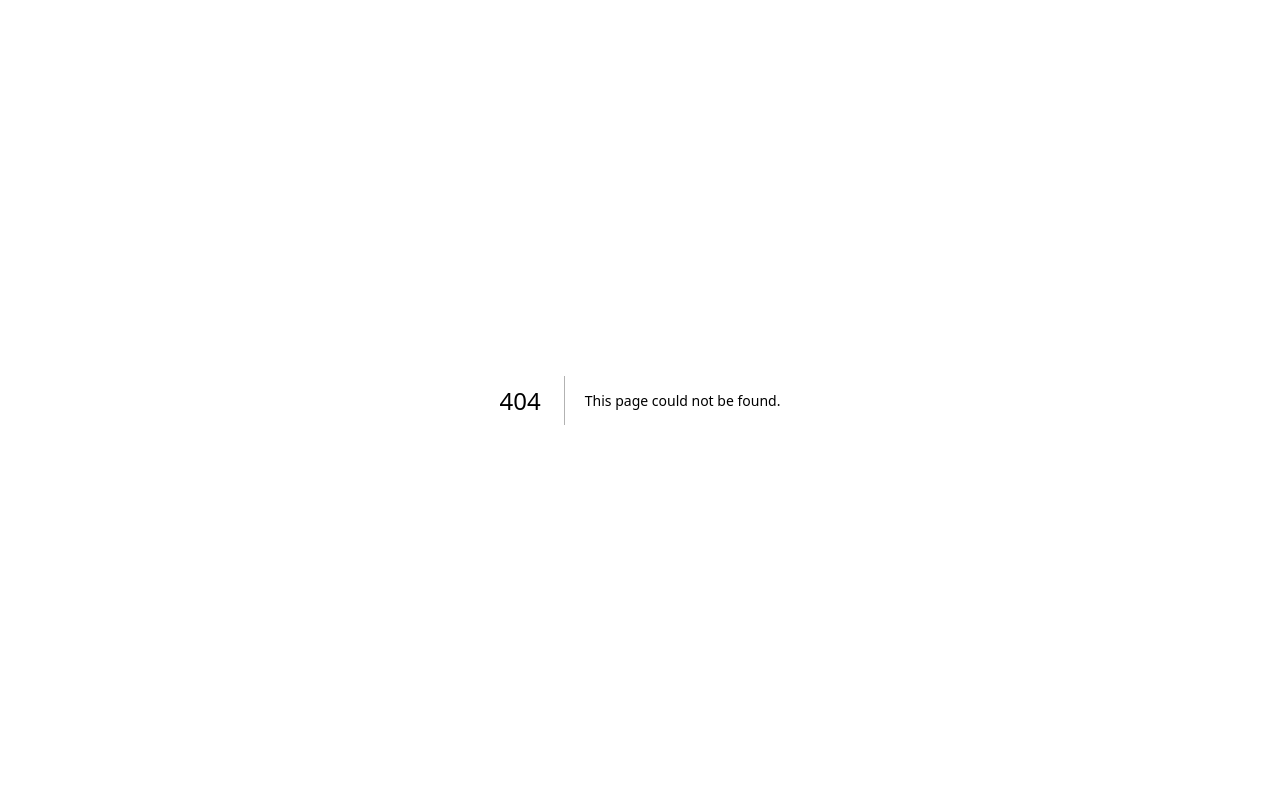
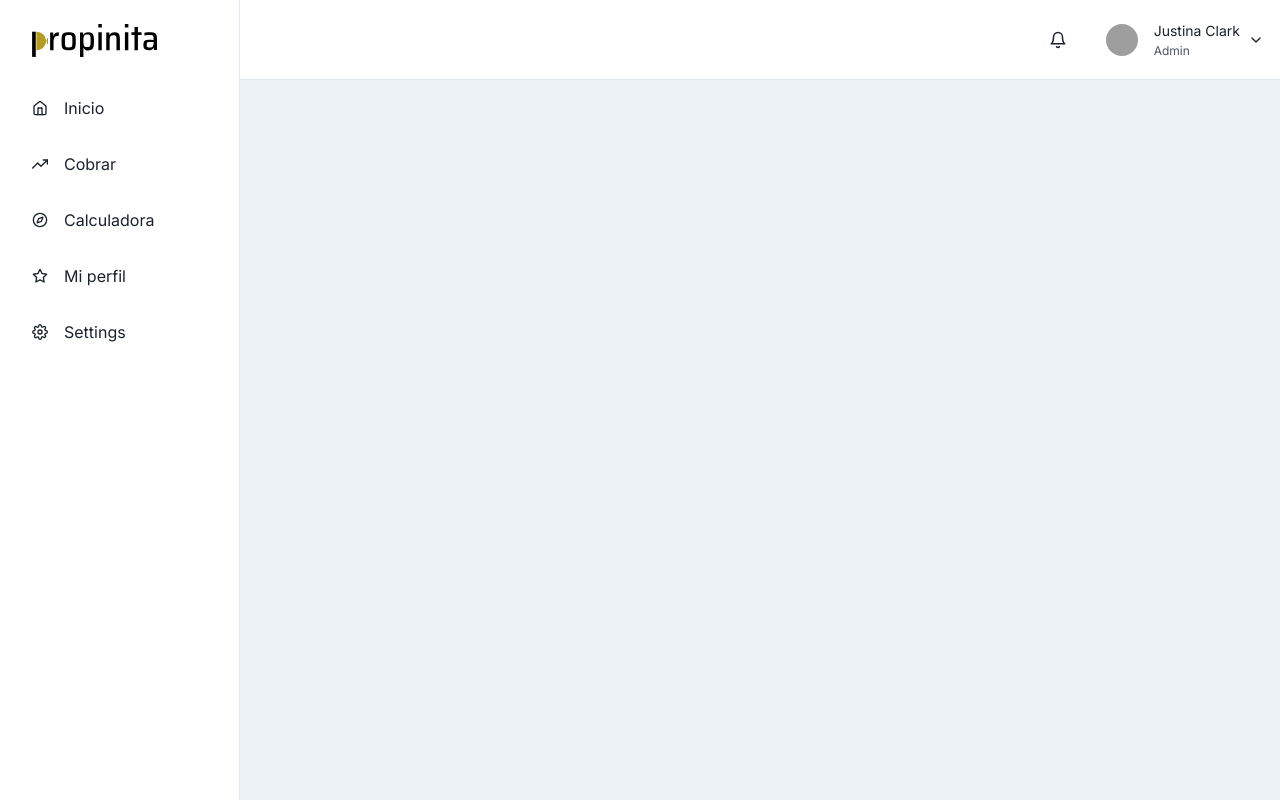
Before and after one commit to francocampaiola/propinita, a Next.js app: page /dashboard in a window 1280 px wide. Before the commit this address had no page. Built offline with nearby package versions, Linux system fonts and the light colour scheme; grey boxes are pictures that could not be loaded.

Commit message:
add: dashboard

```diff
--- a/package.json
+++ b/package.json
@@ -14,10 +14,13 @@
     "@chakra-ui/react": "^2.8.2",
     "@emotion/react": "^11.11.4",
     "@emotion/styled": "^11.11.5",
+    "@supabase/ssr": "^0.3.0",
+    "@supabase/supabase-js": "^2.43.5",
     "framer-motion": "^11.2.10",
     "next": "14.2.3",
     "react": "^18",
-    "react-dom": "^18"
+    "react-dom": "^18",
+    "react-icons": "^5.2.1"
   },
   "devDependencies": {
     "@types/node": "^20",
--- a/src/app/(session)/login/actions.ts
+++ b/src/app/(auth)/login/actions.ts
@@ -18,6 +18,6 @@
     redirect('/error')
   }
 
-  revalidatePath('/', 'layout');
-  redirect('/');
+  revalidatePath('/dashboard', 'layout');
+  redirect('/dashboard');
 }
--- /dev/null
+++ b/src/app/components/Sidebar.tsx
@@ -0,0 +1,223 @@
+'use client'
+
+import {
+    IconButton,
+    Avatar,
+    Box,
+    CloseButton,
+    Flex,
+    HStack,
+    VStack,
+    Icon,
+    useColorModeValue,
+    Text,
+    Drawer,
+    DrawerContent,
+    useDisclosure,
+    BoxProps,
+    FlexProps,
+    Menu,
+    MenuButton,
+    MenuDivider,
+    MenuItem,
+    MenuList,
+} from '@chakra-ui/react'
+import {
+    FiHome,
+    FiTrendingUp,
+    FiCompass,
+    FiStar,
+    FiSettings,
+    FiMenu,
+    FiBell,
+    FiChevronDown,
+} from 'react-icons/fi'
+import { IconType } from 'react-icons'
+import Image from 'next/image'
+import logoPropinita from '/public/assets/img/logo.svg'
+
+interface LinkItemProps {
+    name: string
+    icon: IconType
+}
+
+interface NavItemProps extends FlexProps {
+    icon: IconType
+    children: React.ReactNode
+}
+
+interface MobileProps extends FlexProps {
+    onOpen: () => void
+}
+
+interface SidebarProps extends BoxProps {
+    onClose: () => void
+}
+
+const LinkItems: Array<LinkItemProps> = [
+    { name: 'Inicio', icon: FiHome },
+    { name: 'Cobrar', icon: FiTrendingUp },
+    { name: 'Calculadora', icon: FiCompass },
+    { name: 'Mi perfil', icon: FiStar },
+    { name: 'Settings', icon: FiSettings },
+]
+
+const SidebarContent = ({ onClose, ...rest }: SidebarProps) => {
+    return (
+        <Box
+            transition="3s ease"
+            bg={useColorModeValue('white', 'gray.900')}
+            borderRight="1px"
+            borderRightColor={useColorModeValue('gray.200', 'gray.700')}
+            w={{ base: 'full', md: 60 }}
+            pos="fixed"
+            h="full"
+            {...rest}>
+            <Flex h="20" alignItems="center" mx="8" justifyContent="space-between">
+                <Text fontSize="2xl" fontFamily="monospace" fontWeight="bold">
+                    <Image src={logoPropinita} alt='Logo' width={125} />
+                </Text>
+                <CloseButton display={{ base: 'flex', md: 'none' }} onClick={onClose} />
+            </Flex>
+            {LinkItems.map((link) => (
+                <NavItem key={link.name} icon={link.icon}>
+                    {link.name}
+                </NavItem>
+            ))}
+        </Box>
+    )
+}
+
+const NavItem = ({ icon, children, ...rest }: NavItemProps) => {
+    return (
+        <Box
+            as="a"
+            href="#"
+            style={{ textDecoration: 'none' }}
+            _focus={{ boxShadow: 'none' }}>
+            <Flex
+                align="center"
+                p="4"
+                mx="4"
+                borderRadius="lg"
+                role="group"
+                cursor="pointer"
+                _hover={{
+                    bg: '#B09C3E',
+                    color: 'white',
+                }}
+                {...rest}>
+                {icon && (
+                    <Icon
+                        mr="4"
+                        fontSize="16"
+                        _groupHover={{
+                            color: 'white',
+                        }}
+                        as={icon}
+                    />
+                )}
+                {children}
+            </Flex>
+        </Box>
+    )
+}
+
+const MobileNav = ({ onOpen, ...rest }: MobileProps) => {
+    return (
+        <Flex
+            ml={{ base: 0, md: 60 }}
+            px={{ base: 4, md: 4 }}
+            height="20"
+            alignItems="center"
+            bg={useColorModeValue('white', 'gray.900')}
+            borderBottomWidth="1px"
+            borderBottomColor={useColorModeValue('gray.200', 'gray.700')}
+            justifyContent={{ base: 'space-between', md: 'flex-end' }}
+            {...rest}>
+            <IconButton
+                display={{ base: 'flex', md: 'none' }}
+                onClick={onOpen}
+                variant="outline"
+                aria-label="open menu"
+                icon={<FiMenu />}
+            />
+
+            <Text
+                display={{ base: 'flex', md: 'none' }}
+                fontSize="2xl"
+                fontFamily="monospace"
+                fontWeight="bold">
+                <Image src={logoPropinita} alt='Logo' width={125} />
+            </Text>
+
+            <HStack spacing={{ base: '0', md: '6' }}>
+                <IconButton size="lg" variant="ghost" aria-label="open menu" icon={<FiBell />} />
+                <Flex alignItems={'center'}>
+                    <Menu>
+                        <MenuButton py={2} transition="all 0.3s" _focus={{ boxShadow: 'none' }}>
+                            <HStack>
+                                <Avatar
+                                    size={'sm'}
+                                    src={
+                                        'https://images.unsplash.com/photo-1619946794135-5bc917a27793?ixlib=rb-0.3.5&q=80&fm=jpg&crop=faces&fit=crop&h=200&w=200&s=b616b2c5b373a80ffc9636ba24f7a4a9'
+                                    }
+                                />
+                                <VStack
+                                    display={{ base: 'none', md: 'flex' }}
+                                    alignItems="flex-start"
+                                    spacing="1px"
+                                    ml="2">
+                                    <Text fontSize="sm">Justina Clark</Text>
+                                    <Text fontSize="xs" color="gray.600">
+                                        Admin
+                                    </Text>
+                                </VStack>
+                                <Box display={{ base: 'none', md: 'flex' }}>
+                                    <FiChevronDown />
+                                </Box>
+                            </HStack>
+                        </MenuButton>
+                        <MenuList
+                            bg={useColorModeValue('white', 'gray.900')}
+                            borderColor={useColorModeValue('gray.200', 'gray.700')}>
+                            <MenuItem>Profile</MenuItem>
+                            <MenuItem>Settings</MenuItem>
+                            <MenuItem>Billing</MenuItem>
+                            <MenuDivider />
+                            <MenuItem>Sign out</MenuItem>
+                        </MenuList>
+                    </Menu>
+                </Flex>
+            </HStack>
+        </Flex>
+    )
+}
+
+const SidebarWithHeader = () => {
+    const { isOpen, onOpen, onClose } = useDisclosure()
+
+    return (
+        <Box minH="100vh" bg={useColorModeValue('gray.100', 'gray.900')}>
+            <SidebarContent onClose={() => onClose} display={{ base: 'none', md: 'block' }} />
+            <Drawer
+                isOpen={isOpen}
+                placement="left"
+                onClose={onClose}
+                returnFocusOnClose={false}
+                onOverlayClick={onClose}
+                size="full">
+                <DrawerContent>
+                    <SidebarContent onClose={onClose} />
+                </DrawerContent>
+            </Drawer>
+            {/* mobilenav */}
+            <MobileNav onOpen={onOpen} />
+            <Box ml={{ base: 0, md: 60 }} p="4">
+                {/* Content */}
+            </Box>
+        </Box>
+    )
+}
+
+export default SidebarWithHeader
--- /dev/null
+++ b/src/app/dashboard/layout.tsx
@@ -0,0 +1,8 @@
+import React from 'react'
+import SidebarWithHeader from '../components/Sidebar'
+
+export default function DashboardLayout() {
+    return (
+        <SidebarWithHeader />
+    )
+}
--- /dev/null
+++ b/src/app/dashboard/page.tsx
@@ -0,0 +1,7 @@
+import React from 'react'
+
+export default function DashboardPage() {
+  return (
+    <div>DashboardPage</div>
+  )
+}
--- a/src/app/layout.tsx
+++ b/src/app/layout.tsx
@@ -2,6 +2,7 @@
 import { Inter } from "next/font/google";
 import "./globals.css";
 import { Providers } from "./providers";
+import SidebarWithHeader from "./components/Sidebar";
 
 const inter = Inter({ subsets: ["latin"] });
 
```
Also changed, not shown: public/assets/img/logo.svg, src/app/(auth)/layout.tsx (renamed from src/app/(session)/layout.tsx), src/app/(auth)/login/page.tsx (renamed from src/app/(session)/login/page.tsx), src/app/(auth)/register/actions.ts (renamed from src/app/(session)/register/actions.ts), src/app/(auth)/register/page.tsx (renamed from src/app/(session)/register/page.tsx), 1 other file (tests, documents, lock files or other folders).
